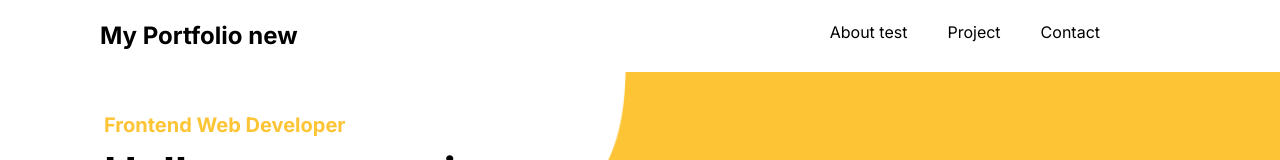
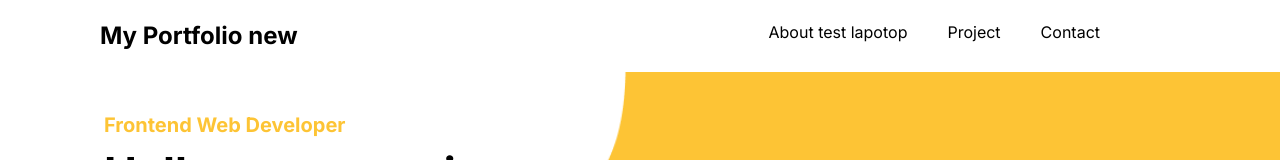
Before and after one commit to Munawir76/My-Portfolio-v1, a Next.js app: page / in a window 1280 px wide. Shown: the top 160 px of the page. Built offline with nearby package versions, Linux system fonts and the light colour scheme.

Commit message:
fix: header

```diff
--- a/app/components/layout/header.js
+++ b/app/components/layout/header.js
@@ -13,7 +13,7 @@ export default function Header() {
         <div className="flex justify-evenly mr-40">
           <div className="p-5  cursor-pointer">
             <Link href="/about">
-              <span className="hover:text-white text-black">About test</span>
+              <span className="hover:text-white text-black">About test lapotop</span>
             </Link>
           </div>
           <div className="p-5  cursor-pointer">
```
